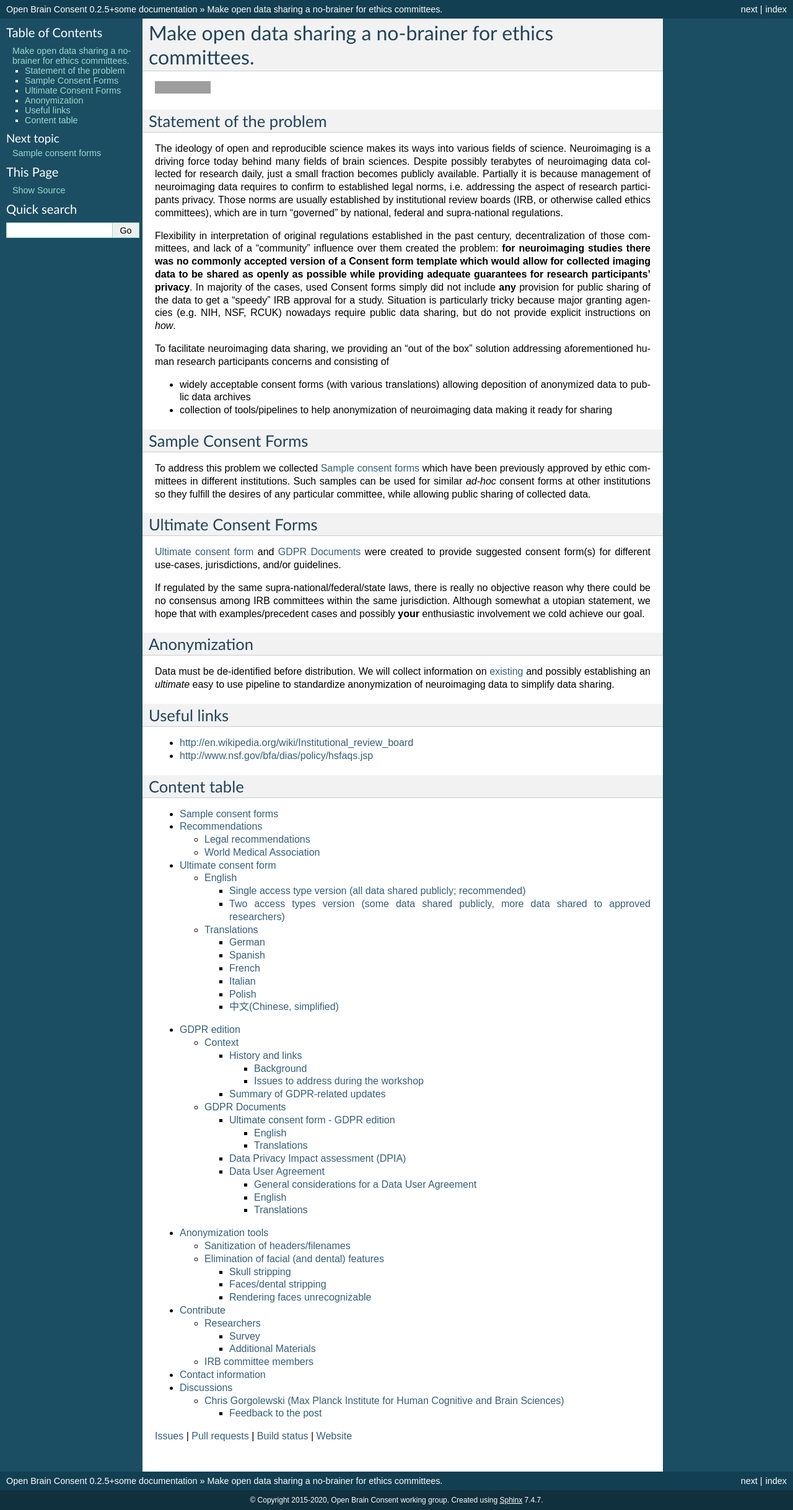
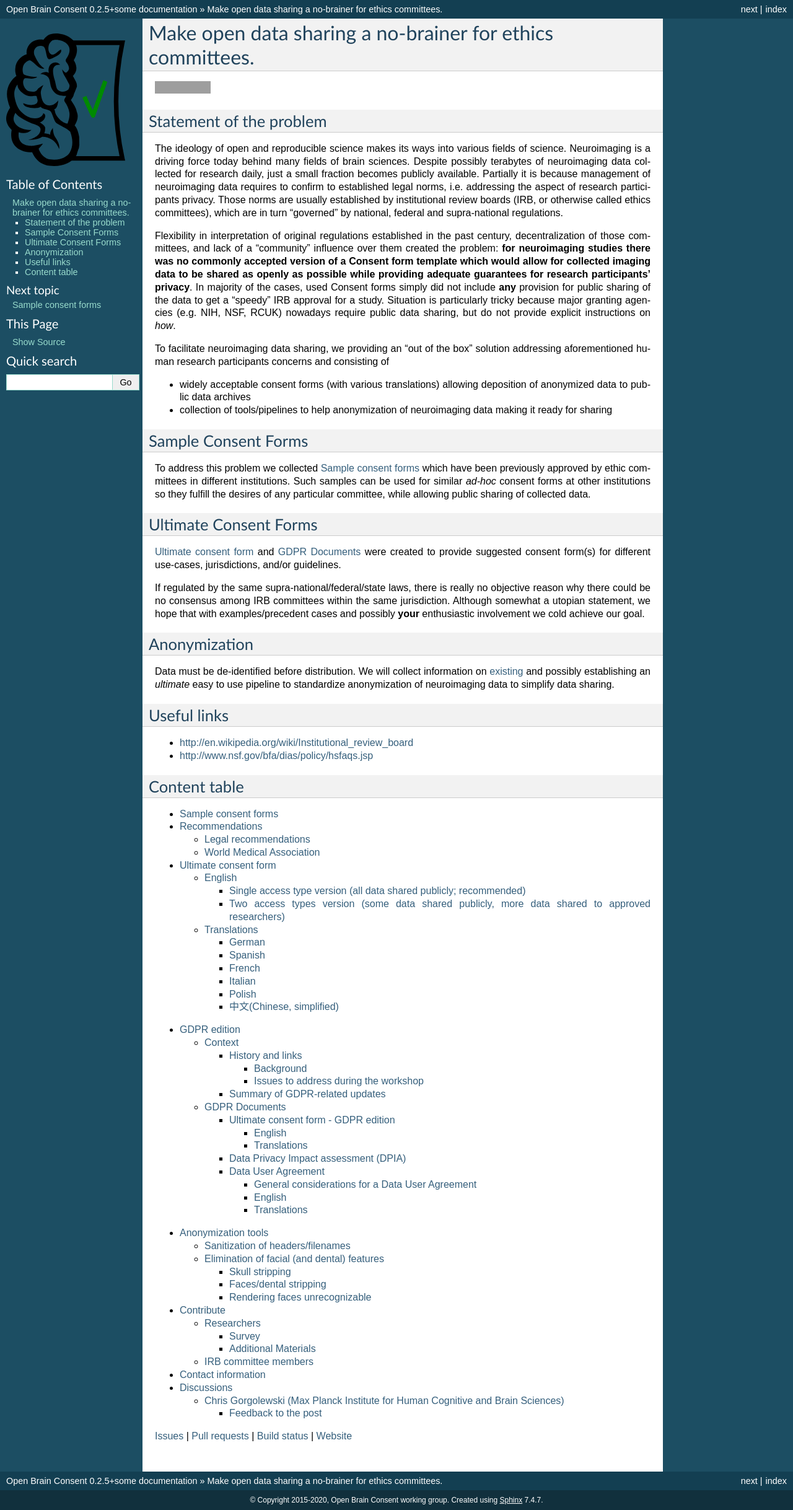
Before and after one commit to con/open-brain-consent, a Sphinx documentation site: the page built from docs/source/index.rst, in a window 1280 px wide. Shown: the whole page at 62% size. Built offline with Sphinx 7.4.7, drawn with Linux system fonts in a browser that asks for light colours; grey boxes are pictures that could not be loaded.

Commit message:
ENH: use logo in the rendered materials

```diff
--- a/docs/source/conf.py
+++ b/docs/source/conf.py
@@ -122,12 +122,12 @@ html_theme = 'default'
 
 # The name of an image file (relative to this directory) to place at the top
 # of the sidebar.
-#html_logo = None
+html_logo = "_static/OBC_LogoCheck.svg"
 
 # The name of an image file (within the static path) to use as favicon of the
 # docs.  This file should be a Windows icon file (.ico) being 16x16 or 32x32
 # pixels large.
-#html_favicon = None
+html_favicon = "_static/favicon.png"
 
 # Add any paths that contain custom static files (such as style sheets) here,
 # relative to this directory. They are copied after the builtin static files,
@@ -207,7 +207,7 @@ latex_documents = [
 
 # The name of an image file (relative to this directory) to place at the top of
 # the title page.
-#latex_logo = None
+latex_logo = "_static/OBC_LogoCheck.pdf"
 
 # For "manual" documents, if this is true, then toplevel headings are parts,
 # not chapters.
```
